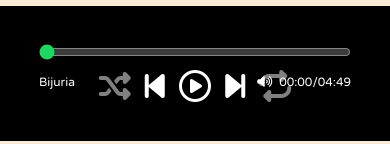
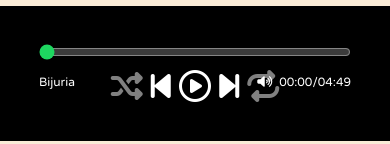
Before and after one commit to Saurabh-Shukla534/spotify-clone, a plain HTML site: page index.html in a window 390 px wide. Shown: the part 697-841 px from the top of the page. Drawn offline with Linux system fonts and the light colour scheme.

Commit message:
shuffle icon responsive

```diff
--- a/css/responsive.css
+++ b/css/responsive.css
@@ -73,6 +73,10 @@
     #volumeBar {
         right: 4vw;
     }
+
+    .icons i{
+        padding: 0 2px;
+    }
 }
 
 @media screen and (max-width: 350px) {
```
